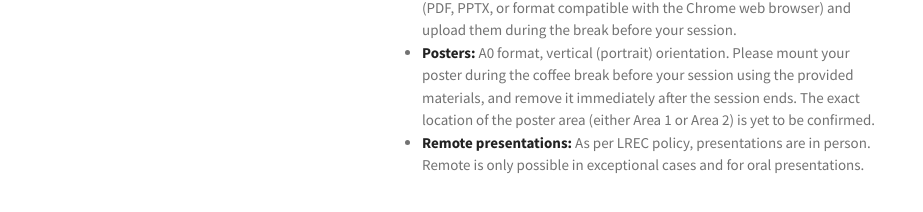
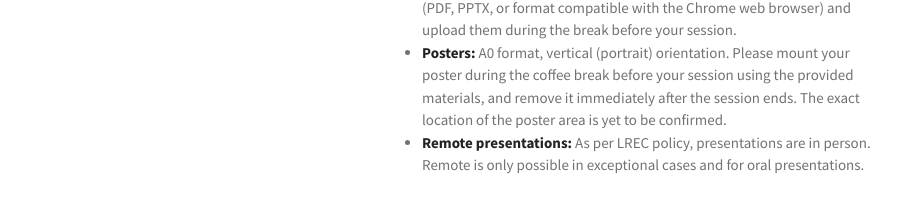
Before and after one commit to UniversalDependencies/udw26, a Jekyll site: the page built from program.md, in a window 1280 px wide and 900 px high, scrolled down 3090 px. Shown: the part 608-820 px from the top of the window, without its empty margins (178-1101 px from the left). Built offline with Jekyll 4.4.1, drawn with Linux system fonts in a browser that asks for light colours; some of the changed text lies outside the part shown.

Commit message:
Update program.md

```diff
--- a/program.md
+++ b/program.md
@@ -149,5 +149,5 @@ title: Program
 - **Format:** Papers are presented as oral or poster; this does not reflect quality but PC recommendations on the optimal method of presentation given the content. All non-archival papers are presented as posters.
 - **Oral presentations:** Each paper is allocated either **15 minutes** (12 minutes presentation + 3 minutes Q&A) or **20 minutes** (15 minutes presentation + 5 minutes Q&A), as indicated in the programme. Please respect timing.
 - **Technical setup:** A laptop will be provided. Bring your slides on a USB stick (PDF, PPTX, or format compatible with the Chrome web browser) and upload them during the break before your session.
-- **Posters:** A0 format, vertical (portrait) orientation. Please mount your poster during the coffee break before your session using the provided materials, and remove it immediately after the session ends. The exact location of the poster area (either Area 1 or Area 2) is yet to be confirmed.
+- **Posters:** A0 format, vertical (portrait) orientation. Please mount your poster during the coffee break before your session using the provided materials, and remove it immediately after the session ends. The exact location of the poster area is yet to be confirmed.
 - **Remote presentations:** As per LREC policy, presentations are in person. Remote is only possible in exceptional cases and for oral presentations.
```
Also changed, not shown: other parts of program.md (+1 -1 lines).
